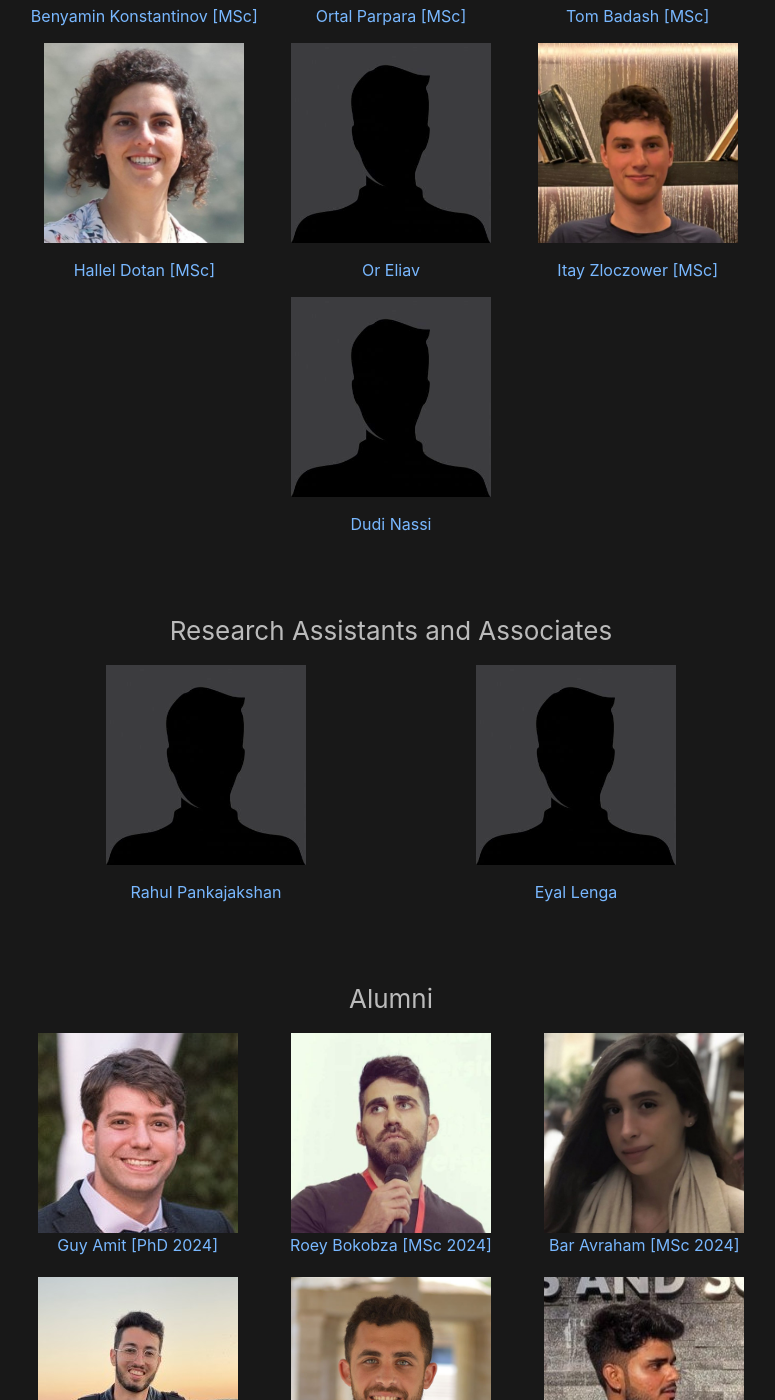
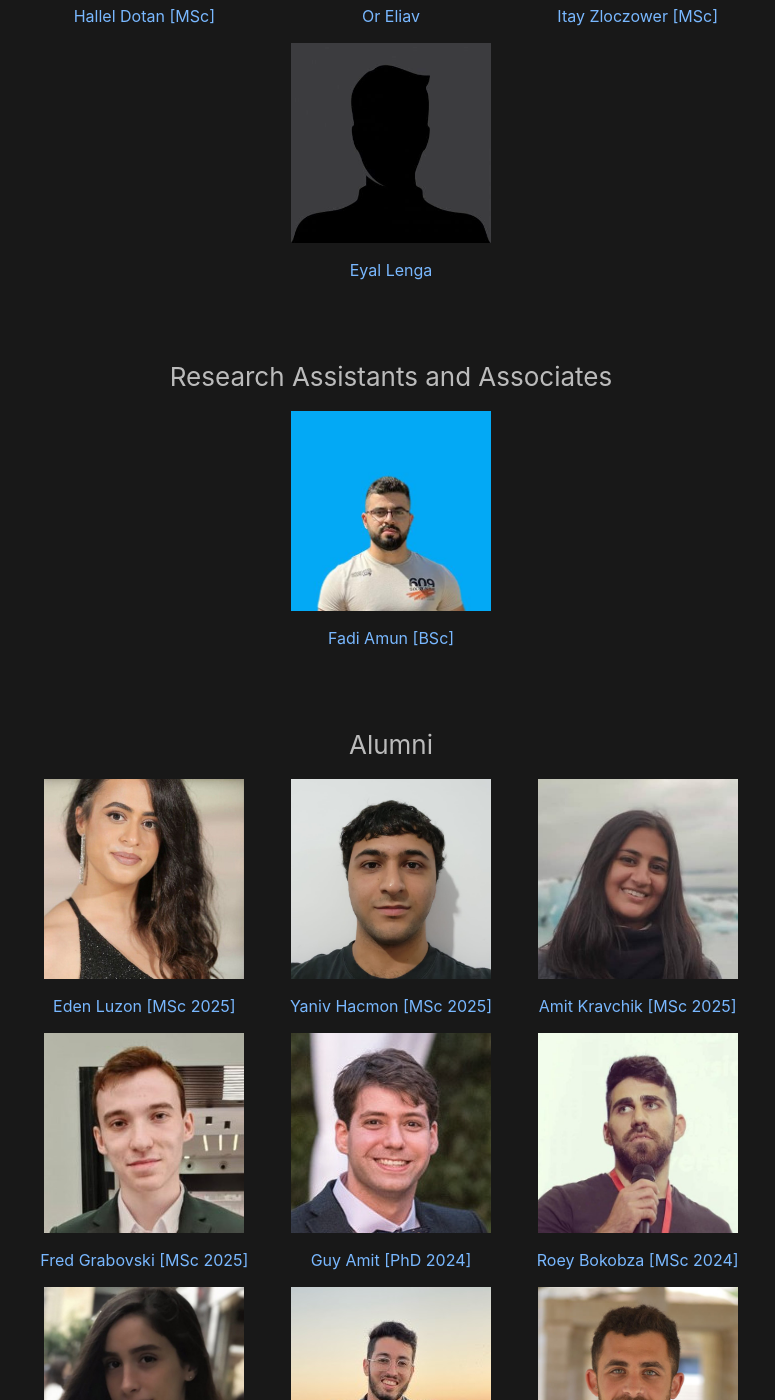
Before and after one commit to Offensive-AI-Lab/Offensive-AI-Lab.github.io, a Jekyll site: the page built from members.md, in a window 1280 px wide and 1400 px high, scrolled down 1834 px. Shown: the whole window, without its empty margins (249-1024 px from the left). Built offline with Jekyll 4.4.1, drawn with Linux system fonts in a browser that asks for light colours; some of the changed text lies outside the part shown.

Commit message:
Update member roster and roles

```diff
--- a/members.md
+++ b/members.md
@@ -36,7 +36,6 @@
     </p>
   </div>
 
-
   <div style="flex: 0 0 33.333%; text-align: center;">
     <a href="{{site.baseurl}}/shir.rozenfeld/">
       <img width="200" height="auto" src="{{site.baseurl}}/assets/members/shir.rozenfeld.jpg">
@@ -45,7 +44,6 @@
       <a href="{{site.baseurl}}/shir.rozenfeld/" style="text-decoration: none">Shir Rozenfeld [PhD]</a>
     </p>
   </div>
-
 
   <div style="flex: 0 0 33.333%; text-align: center;">
     <a href="{{site.baseurl}}/doron.ben.chayim/">
@@ -56,7 +54,14 @@
     </p>
   </div>
 
-
+  <div style="flex: 0 0 33.333%; text-align: center;">
+    <a href="{{site.baseurl}}/rahul.pankajakshan/">
+      <img width="200" height="auto" src="{{site.baseurl}}/assets/members/rahul.jpg">
+    </a>
+    <p>
+      <a href="{{site.baseurl}}/rahul.pankajakshan/" style="text-decoration: none">Rahul Pankajakshan [PhD]</a>
+    </p>
+  </div>
 
   <div style="flex: 0 0 33.333%; text-align: center;">
     <a href="{{site.baseurl}}/daniel.ayzenshteyn/">
@@ -76,7 +81,6 @@
     </p>
   </div>
 
-
   <div style="flex: 0 0 33.333%; text-align: center;">
     <a href="{{site.baseurl}}/shir.bernstein/">
       <img width="200" height="auto" src="{{site.baseurl}}/assets/members/shir.bernstein.jpg">
@@ -87,47 +91,11 @@
   </div>
 
   <div style="flex: 0 0 33.333%; text-align: center;">
-    <a href="{{site.baseurl}}/fred.grabovski/">
-      <img width="200" height="auto" src="{{site.baseurl}}/assets/members/fred.grabovski.jpg">
-    </a>
-    <p>
-      <a href="{{site.baseurl}}/fred.grabovski/" style="text-decoration: none">Fred Grabovski [MSc]</a>
-    </p>
-  </div>
-
-  <div style="flex: 0 0 33.333%; text-align: center;">
-    <a href="{{site.baseurl}}/eden.luzon/">
-      <img width="200" height="auto" src="{{site.baseurl}}/assets/members/eden.luzon.png">
-    </a>
-    <p>
-      <a href="{{site.baseurl}}/eden.luzon/" style="text-decoration: none">Eden Luzon [MSc]</a>
-    </p>
-  </div>
-
-  <div style="flex: 0 0 33.333%; text-align: center;">
-    <a href="{{site.baseurl}}/yaniv.hacmon/">
-      <img width="200" height="auto" src="{{site.baseurl}}/assets/members/yaniv.hacmon.jpg">
-    </a>
-    <p>
-      <a href="{{site.baseurl}}/yaniv.hacmon/" style="text-decoration: none">Yaniv Hacmon [MSc]</a>
-    </p>
-  </div>
-
-  <div style="flex: 0 0 33.333%; text-align: center;">
     <a href="{{site.baseurl}}/lior.yasur/">
       <img width="200" height="auto" src="{{site.baseurl}}/assets/members/lior.yasur.jpg">
     </a>
     <p>
       <a href="{{site.baseurl}}/lior.yasur/" style="text-decoration: none">Lior Yasur [MSc]</a>
-    </p>
-  </div>
-
-  <div style="flex: 0 0 33.333%; text-align: center;">
-    <a href="{{site.baseurl}}/amit.kravchik/">
-      <img width="200" height="auto" src="{{site.baseurl}}/assets/members/amit.kravchik.jpg">
-    </a>
-    <p>
-      <a href="{{site.baseurl}}/amit.kravchik/" style="text-decoration: none">Amit Kravchik [MSc]</a>
     </p>
   </div>
 
@@ -195,11 +163,11 @@
   </div>
 
   <div style="flex: 0 0 33.333%; text-align: center;">
-    <a href="{{site.baseurl}}/dudi.nassi/">
+    <a href="{{site.baseurl}}/eyal.lenga/">
       <img width="200" height="auto" src="{{site.baseurl}}/assets/members/blank.portrait.png">
     </a>
     <p>
-      <a style="text-decoration: none">Dudi Nassi</a>
+      <a style="text-decoration: none">Eyal Lenga</a>
     </p>
   </div>
 
@@ -208,107 +176,101 @@
 
 <center> <h3>Research Assistants and Associates</h3> </center>
 
-<div class="container" style="display: flex;">
-        <div style="flex-grow: 1;">
-            <p align="center">
-                 <a>
-                <img width="200" height="auto" src="{{site.baseurl}}/assets/members/blank.portrait.png" >
-                </a>
-				<p align="center">
-                <a style="text-decoration: none">Rahul Pankajakshan</a>
-            </p>
-			</p>
-        </div>
+<!-- Research Assistants: same auto-wrapping grid. -->
+<div class="members-grid container" style="display: flex; flex-wrap: wrap; justify-content: center;">
 
-             <div style="flex-grow: 1;">
-            <p align="center">
-                 <a href="{{site.baseurl}}/eyal.lenga/">
-                <img width="200" height="auto" src="{{site.baseurl}}/assets/members/blank.portrait.png" >
-                </a>
-				<p align="center">
-                <a style="text-decoration: none">Eyal Lenga</a>
-            </p>
-			</p>
-        </div>
+  <div style="flex: 0 0 33.333%; text-align: center;">
+    <a href="{{site.baseurl}}/fadi.amun/">
+      <img width="200" height="auto" src="{{site.baseurl}}/assets/members/fadi.amun.jpg">
+    </a>
+    <p>
+      <a href="{{site.baseurl}}/fadi.amun/" style="text-decoration: none">Fadi Amun [BSc]</a>
+    </p>
+  </div>
 
 </div>
 
 
 <center> <h3>Alumni</h3> </center>
-<!-- Row 1 -->
-<div class="container" style="display: flex; justify-content: center; gap: 20px;">
 
-  <div style="flex: 1; text-align: center;">
-    <a>
-      <img width="200" src="{{site.baseurl}}/assets/members/guy.amit.png">
-    </a>
-    <div>
-      <a style="text-decoration: none">Guy Amit [PhD 2024]</a>
-    </div>
+<!-- Alumni: same auto-wrapping grid. Newest graduation year first. -->
+<div class="members-grid container" style="display: flex; flex-wrap: wrap; justify-content: center;">
+
+  <div style="flex: 0 0 33.333%; text-align: center;">
+    <img width="200" height="auto" src="{{site.baseurl}}/assets/members/eden.luzon.png">
+    <p>
+      <a style="text-decoration: none">Eden Luzon [MSc 2025]</a>
+    </p>
   </div>
 
-  <div style="flex: 1; text-align: center;">
-    <a>
-      <img width="200" src="{{site.baseurl}}/assets/members/roey.bokobza.jpg">
-    </a>
-    <div>
-      <a style="text-decoration: none">Roey Bokobza [MSc 2024]</a>
-    </div>
+  <div style="flex: 0 0 33.333%; text-align: center;">
+    <img width="200" height="auto" src="{{site.baseurl}}/assets/members/yaniv.hacmon.jpg">
+    <p>
+      <a style="text-decoration: none">Yaniv Hacmon [MSc 2025]</a>
+    </p>
   </div>
 
-  <div style="flex: 1; text-align: center;">
-    <a>
-      <img width="200" src="{{site.baseurl}}/assets/members/bar.avraham.jpg">
-    </a>
-    <div>
-      <a style="text-decoration: none">Bar Avraham [MSc 2024]</a>
-    </div>
+  <div style="flex: 0 0 33.333%; text-align: center;">
+    <img width="200" height="auto" src="{{site.baseurl}}/assets/members/amit.kravchik.jpg">
+    <p>
+      <a style="text-decoration: none">Amit Kravchik [MSc 2025]</a>
+    </p>
   </div>
 
-</div>
-
-<!-- Row 2 -->
-<div class="container" style="display: flex; justify-content: center; gap: 20px; margin-top: 20px;">
-
-  <div style="flex: 1; text-align: center;">
-    <a>
-      <img width="200" src="{{site.baseurl}}/assets/members/maor.dor.jpg">
-    </a>
-    <div>
-      <a style="text-decoration: none">Maor Bitton Dor [MSc 2024]</a>
-    </div>
+  <div style="flex: 0 0 33.333%; text-align: center;">
+    <img width="200" height="auto" src="{{site.baseurl}}/assets/members/fred.grabovski.jpg">
+    <p>
+      <a style="text-decoration: none">Fred Grabovski [MSc 2025]</a>
+    </p>
   </div>
 
-  <div style="flex: 1; text-align: center;">
-    <a>
-      <img width="200" src="{{site.baseurl}}/assets/members/guy.frankovitz.jpg">
-    </a>
-    <div>
-      <a style="text-decoration: none">Guy Frankovitz [MSc 2024]</a>
-    </div>
+  <div style="flex: 0 0 33.333%; text-align: center;">
+    <img width="200" height="auto" src="{{site.baseurl}}/assets/members/guy.amit.png">
+    <p>
+      <a style="text-decoration: none">Guy Amit [PhD 2024]</a>
+    </p>
   </div>
 
-  <div style="flex: 1; text-align: center;">
-    <a>
-      <img width="200" src="{{site.baseurl}}/assets/members/shashank.priyadarshi.jpg">
-    </a>
-    <div>
-      <a style="text-decoration: none">Shashank Priyadarshi [Intern 2023]</a>
-    </div>
+  <div style="flex: 0 0 33.333%; text-align: center;">
+    <img width="200" height="auto" src="{{site.baseurl}}/assets/members/roey.bokobza.jpg">
+    <p>
+      <a style="text-decoration: none">Roey Bokobza [MSc 2024]</a>
+    </p>
   </div>
 
-</div>
+  <div style="flex: 0 0 33.333%; text-align: center;">
+    <img width="200" height="auto" src="{{site.baseurl}}/assets/members/bar.avraham.jpg">
+    <p>
+      <a style="text-decoration: none">Bar Avraham [MSc 2024]</a>
+    </p>
+  </div>
 
-<!-- Row 3 -->
-<div class="container" style="display: flex; justify-content: center; gap: 20px; margin-top: 20px;">
+  <div style="flex: 0 0 33.333%; text-align: center;">
+    <img width="200" height="auto" src="{{site.baseurl}}/assets/members/maor.dor.jpg">
+    <p>
+      <a style="text-decoration: none">Maor Bitton Dor [MSc 2024]</a>
+    </p>
+  </div>
 
-  <div style="flex: 1; text-align: center;">
-    <a>
-      <img width="200" src="{{site.baseurl}}/assets/members/abhijith.ramesh.jpg">
-    </a>
-    <div>
+  <div style="flex: 0 0 33.333%; text-align: center;">
+    <img width="200" height="auto" src="{{site.baseurl}}/assets/members/guy.frankovitz.jpg">
+    <p>
+      <a style="text-decoration: none">Guy Frankovitz [MSc 2024]</a>
+    </p>
+  </div>
+
+  <div style="flex: 0 0 33.333%; text-align: center;">
+    <img width="200" height="auto" src="{{site.baseurl}}/assets/members/shashank.priyadarshi.jpg">
+    <p>
+      <a style="text-decoration: none">Shashank Priyadarshi [Intern 2023]</a>
+    </p>
+  </div>
+
+  <div style="flex: 0 0 33.333%; text-align: center;">
+    <img width="200" height="auto" src="{{site.baseurl}}/assets/members/abhijith.ramesh.jpg">
+    <p>
       <a style="text-decoration: none">Abhijith Ramesh [Intern 2022]</a>
-    </div>
+    </p>
   </div>
 
 </div>
```
Also changed, not shown: members/fadi.amun.md (added, +16 -0 lines), members/rahul.pankajakshan.md (added, +16 -0 lines), members/tom.badash.md (+1 -1 lines), assets/members/fadi.amun.jpg (added), assets/members/rahul.jpg (added).
